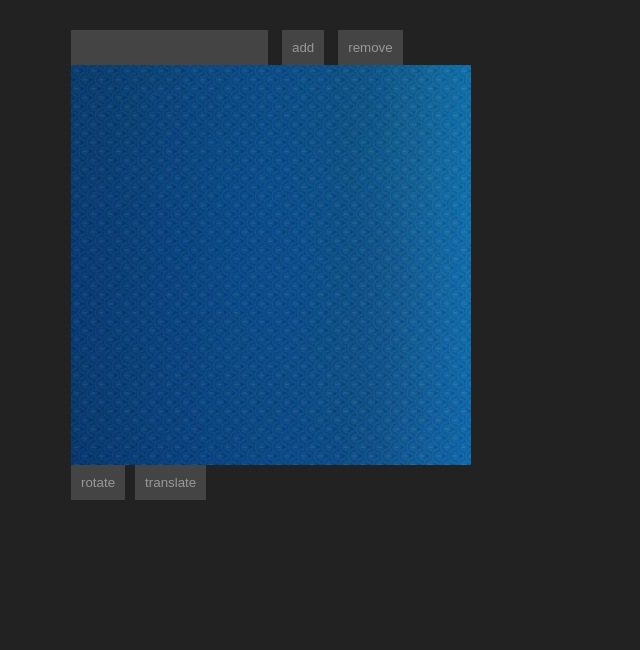
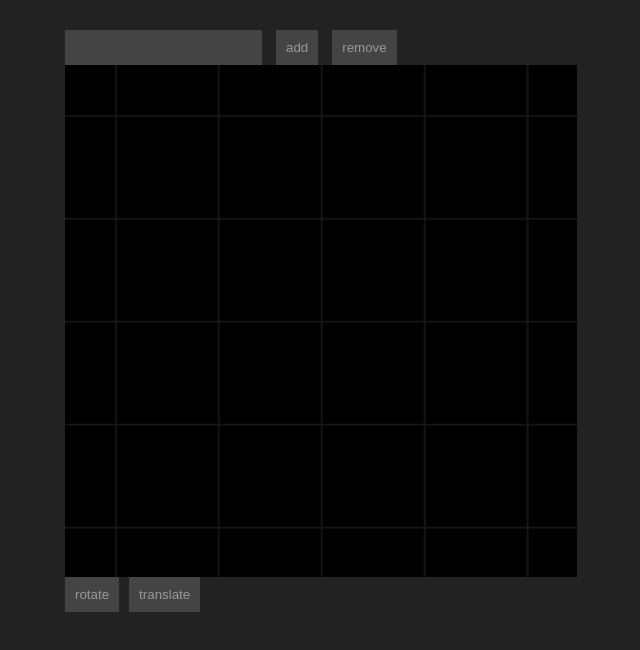
Before and after one commit to jorahty/slughub, a plain HTML site: page index.html in a window 1280 px wide. Shown: the whole page, without its empty margins (319-959 px from the left). Drawn offline with nearby package versions, Linux system fonts and the light colour scheme; animation ran at ten frames a second.

Commit message:
improve aesthetics

```diff
--- a/main.js
+++ b/main.js
@@ -32,19 +32,27 @@ let camera = new THREE.PerspectiveCamera();
 camera.position.z = 10;
 
 // create renderer
-let renderer = new THREE.WebGLRenderer();
-renderer.setSize(400, 400);
+let renderer = new THREE.WebGLRenderer({ antialias: true });
+renderer.setSize(512, 512);
 document.body.appendChild(renderer.domElement);
 
 // define player geometry
-let geometry = new THREE.ConeGeometry(0.5);
+let geometry = new THREE.ConeGeometry(0.3);
 
-// define background
-var loader = new THREE.TextureLoader();
-var bg_geometry = new THREE.PlaneGeometry(15, 15);
-var bg_material = new THREE.MeshBasicMaterial({ map: loader.load('bg.jpg') });
-var bg = new THREE.Mesh(bg_geometry, bg_material);
+// define & render the background
+let bg_geometry = new THREE.PlaneGeometry(15, 15);
+let bg = new THREE.Mesh(bg_geometry);
+let loader = new THREE.TextureLoader();
+loader.load('grid.png', (texture) => {
+    texture.wrapS = THREE.RepeatWrapping;
+    texture.wrapT = THREE.RepeatWrapping;
+    texture.repeat.set(8, 8);
+    bg.material.map = texture;
+    bg.material.needsUpdate = true;
+});
 scene.add(bg);
+
+
 
 // continuously render the scene from the camera
 let meshes = {}; // need to keep track of meshes in scene
@@ -63,7 +71,7 @@ function animate() {
 // update scene based on gamestate
 function update() {
 
-    for (let id in gamestate) { // for each player
+    for (let id in gamestate) { // for each player in gamestate
 
         // add player if not already in scene
         if (id in meshes == false) {
@@ -77,14 +85,14 @@ function update() {
 
         // focus camera if player has myid
         if (id == myid) {
-            camera.position.x = gamestate[id].x;
-            camera.position.y = gamestate[id].y;
+            camera.position.x = tween(camera.position.x, gamestate[id].x, 8);
+            camera.position.y = tween(camera.position.y, gamestate[id].y, 8);
         }
 
         // update player position & rotation
-        meshes[id].mesh.position.x = gamestate[id].x;
-        meshes[id].mesh.position.y = gamestate[id].y;
-        meshes[id].mesh.rotation.z = gamestate[id].rotation;
+        meshes[id].mesh.position.x = tween(meshes[id].mesh.position.x, gamestate[id].x, 4);
+        meshes[id].mesh.position.y = tween(meshes[id].mesh.position.y, gamestate[id].y, 4);
+        meshes[id].mesh.rotation.z = tween(meshes[id].mesh.rotation.z, gamestate[id].rotation, 4);
     }
 
     // remove abscent players
@@ -96,6 +104,12 @@ function update() {
         renderer.renderLists.dispose();
         delete meshes[id];
     }
+}
+
+function tween(src, dst, drag) {
+    // instead of returning dst outright,
+    // return point 'on the way to' dst from src
+    return src + (dst - src) / drag;
 }
 
 // temporary ███████
@@ -147,7 +161,7 @@ function input(isDown, isRotate) {
 // temporary (this will eventually happen on server)
 // step/simulate the gamestate forward in time (based on input)
 
-setInterval(tick, 1000 / 4);
+setInterval(tick, 1000 / 30);
 
 function tick() {
 
@@ -156,9 +170,9 @@ function tick() {
     if (!me) return;
 
     // move if controls are active
-    if (rotating) me.rotation += 0.3;
+    if (rotating) me.rotation += 0.1;
     if (translating) {
-        me.x -= 0.3 * Math.sin(me.rotation);
-        me.y += 0.3 * Math.cos(me.rotation);
+        me.x -= 0.1 * Math.sin(me.rotation);
+        me.y += 0.1 * Math.cos(me.rotation);
     }
 }
--- a/style.css
+++ b/style.css
@@ -1,6 +1,6 @@
 body {
     margin: 30px auto;
-    width: 500px;
+    width: max-content;
     background: #222;
 }
 
```
Also changed, not shown: bg.jpg (deleted), grid.png (added).
